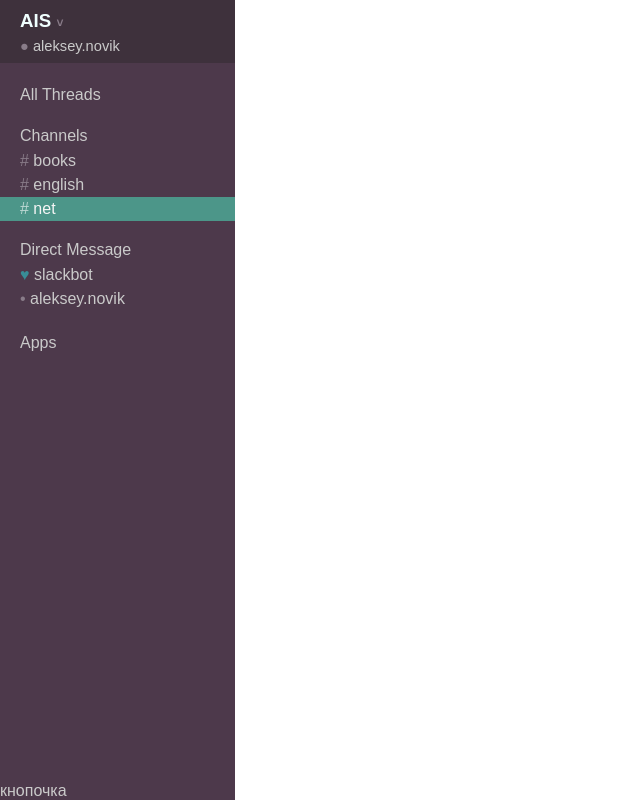
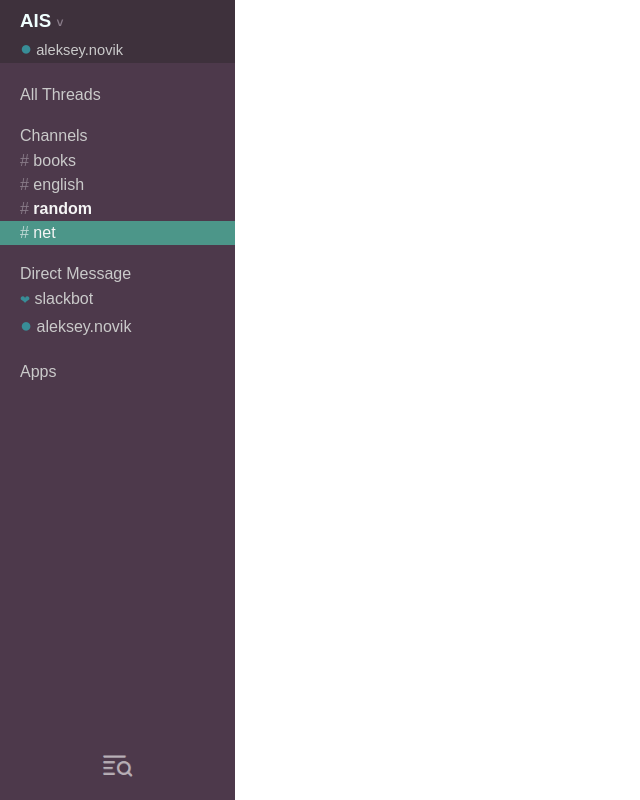
Before and after one commit to alekseyTask/alekseyTask.github.io, a plain HTML site: page index.html in a window 1280 px wide. Shown: the whole page, without its empty margins (0-640 px from the left). Drawn offline with Linux system fonts and the light colour scheme.

Commit message:
обед

```diff
--- a/New.css
+++ b/New.css
@@ -18,6 +18,8 @@
     position: absolute;
     bottom: 0px;
     left: 0px;
+    height: 60px;
+    width: 235px;
 }
 
 #companyName{
@@ -68,6 +70,9 @@
     background-color: rgb(76, 150, 137);
     color: rgb(245,245,245);
 }
+.warning{
+    color: rgb(245,245,245);
+}
 .bright:hover{
     color:white;
 }
@@ -86,7 +91,15 @@
 .ic4{
     font-size: 9pt;
 }
+.ic5{
+    font-size: 15pt;
+}
 
-#menu>div:hover{
+.pen:hover{
     cursor: pointer;
 }
+
+.imgc1{
+    margin-top: 13px;
+    src:"quick_switcher_ns.png";
+}
--- a/index.html
+++ b/index.html
@@ -11,34 +11,35 @@
 
 <body>
     <div id="menu">
-        <div id="top" class="Shadow ch1">
+        <div id="top" class="Shadow ch1 pen">
             <h3 id="companyName">AIS <span class="ic1 ic4">&#709</span></h3>
-            <span class="R1"><span class="ic1">&#9679</span> aleksey.novik</span>
+            <span class="R1"><span class="ic5 ic3">&#9679</span> aleksey.novik</span>
         </div>
         <div id="mid">
-            <div id="threads" class="ch3 ch2 ch1 Shadow">
+            <div id="threads" class="ch3 ch2 ch1 Shadow pen">
                 <span>All Threads<span>
             </div>
             <div id="channels" class="ch3">
-                <span class="ch1 ch2 bright">Channels</span>
-                <div class="ch1 ch2 Shadow first"><span class="ic1">#</span> books</div>
-                <div class="ch1 ch2 Shadow"><span class="ic1">#</span> english</div>
-                <div class="ch1 ch2 Shadow activ"><span class="ic2">#</span>  net</div>
+                <span class="ch1 ch2 bright pen">Channels</span>
+                <div class="ch1 ch2 Shadow first pen"><span class="ic1">#</span> books</div>
+                <div class="ch1 ch2 Shadow pen"><span class="ic1">#</span> english</div>
+                <div class="ch1 ch2 Shadow warning pen"><span class="ic1">#</span> <b>random</b></div>
+                <div class="ch1 ch2 Shadow activ pen"><span class="ic2">#</span>  net</div>
             </div>
 
             <div id="direct" class="ch3">
-                <span class="ch1 ch2 bright">Direct Message</span>
-                <div class="ch1 ch2 Shadow first"><span class="ic3">♥</span> slackbot</div>
-                <div class="ch1 ch2 Shadow"><span class="ic1">•</span> aleksey.novik</div>
+                <span class="ch1 ch2 bright pen">Direct Message</span>
+                <div class="ch1 ch2 Shadow first pen"><span class="ic3 ic4">❤</span> slackbot</div>
+                <div class="ch1 ch2 Shadow pen"><span class="ic5 ic3">&#9679</span> aleksey.novik</div>
             </div>
 
-            <div id="Apps" class="ch3 ch2 ch1 bright">
+            <div id="Apps" class="ch3 ch2 ch1 bright pen">
                 <span>Apps<span>
             </div>
 
         </div>
-        <div id="low">
-            кнопочка
+        <div id="low" class="pen">
+            <center><img src="quick_switcher.png" width="36" class="imgc1"></crnter>
         </div>
     </div>
 </body>
```
Also changed, not shown: quick_switcher.png (added), quick_switcher_ns.png (added), quick_switcher_s.png (added).
